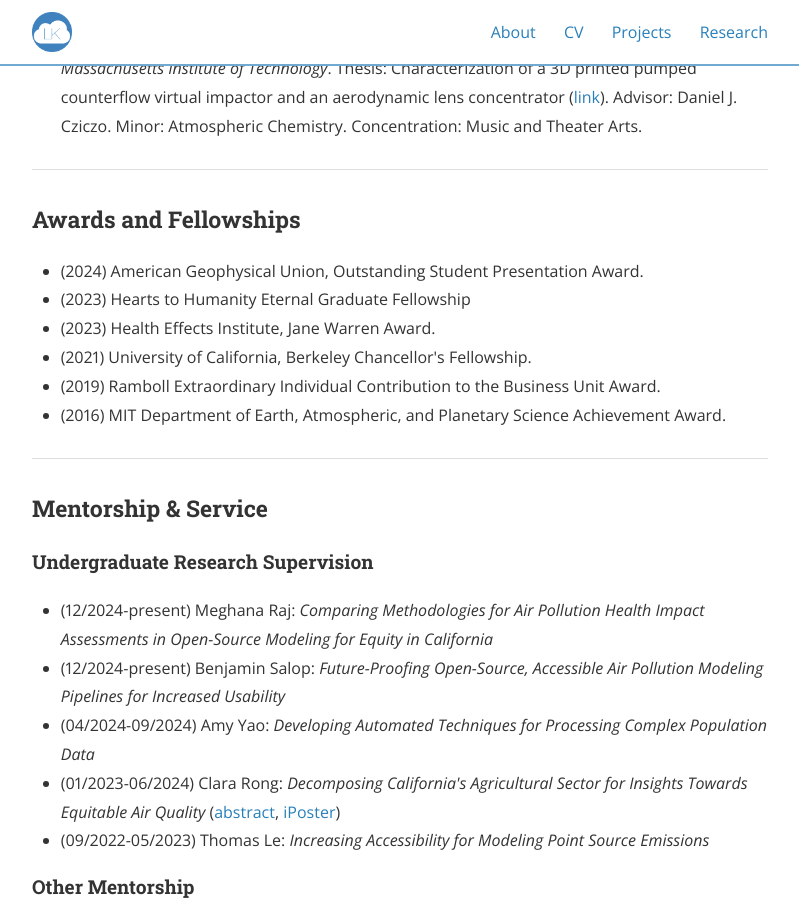
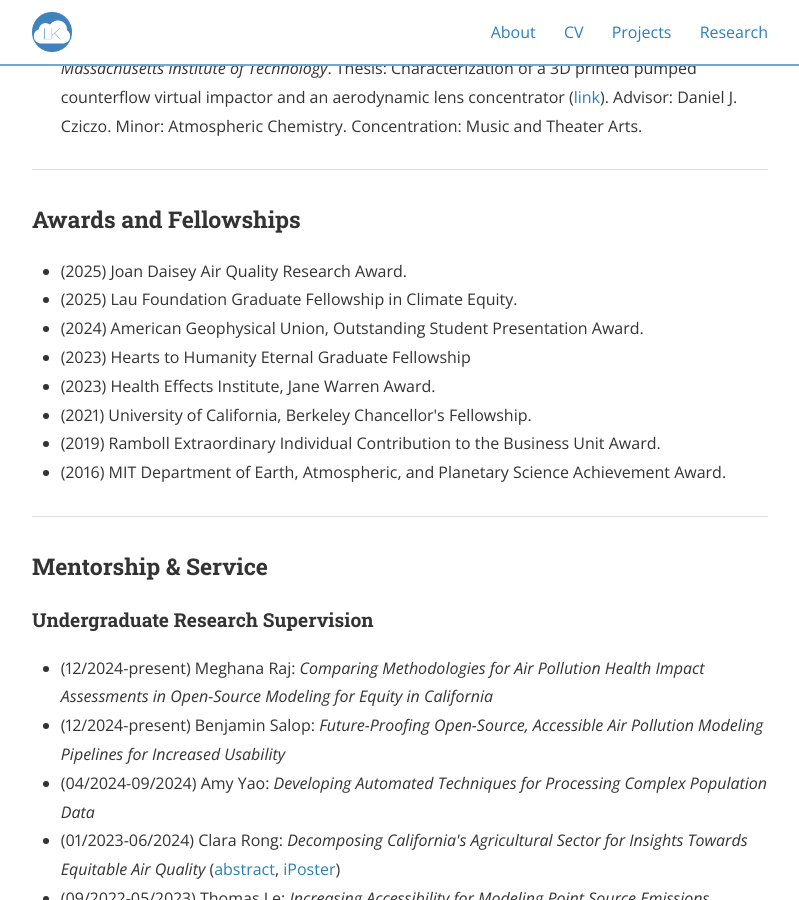
Before and after one commit to lkoolik/lkoolik.github.io, a Jekyll site: the page built from cv.md, in a window 1280 px wide and 900 px high, scrolled down 509 px. Shown: the whole window, without its empty margins (240-1039 px from the left). Built offline with Jekyll 4.4.1, drawn with Linux system fonts in a browser that asks for light colours; nearby versions of some CDN libraries.

Commit message:
Update cv.md

```diff
--- a/cv.md
+++ b/cv.md
@@ -21,6 +21,8 @@ nav_order: 2
 
 <h3>Awards and Fellowships</h3>
 <ul>
+  <li>(2025) Joan Daisey Air Quality Research Award.</li>
+  <li>(2025) Lau Foundation Graduate Fellowship in Climate Equity.</li>
   <li>(2024) American Geophysical Union, Outstanding Student Presentation Award.</li>
   <li>(2023) Hearts to Humanity Eternal Graduate Fellowship</li>
   <li>(2023) Health Effects Institute, Jane Warren Award.</li>
```
